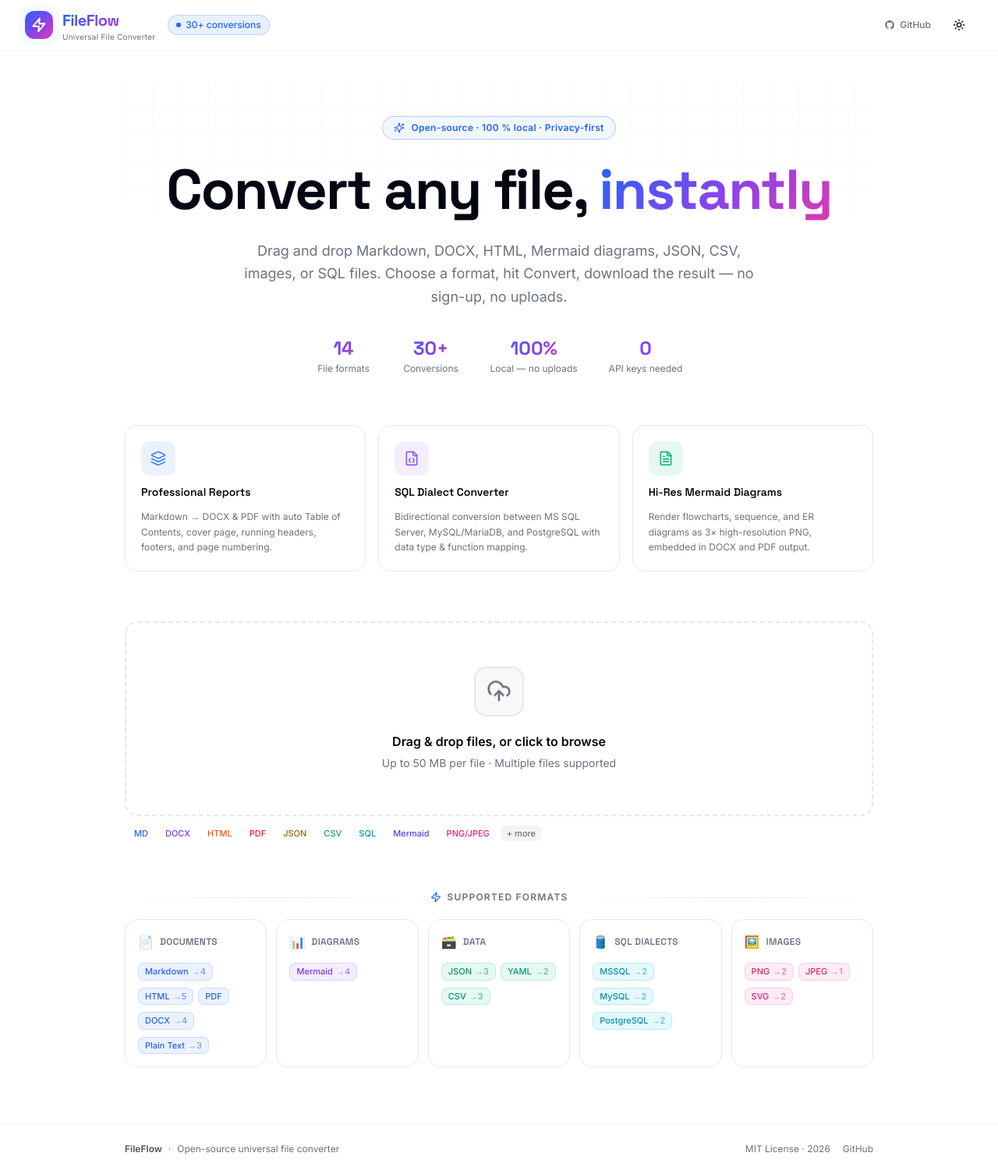
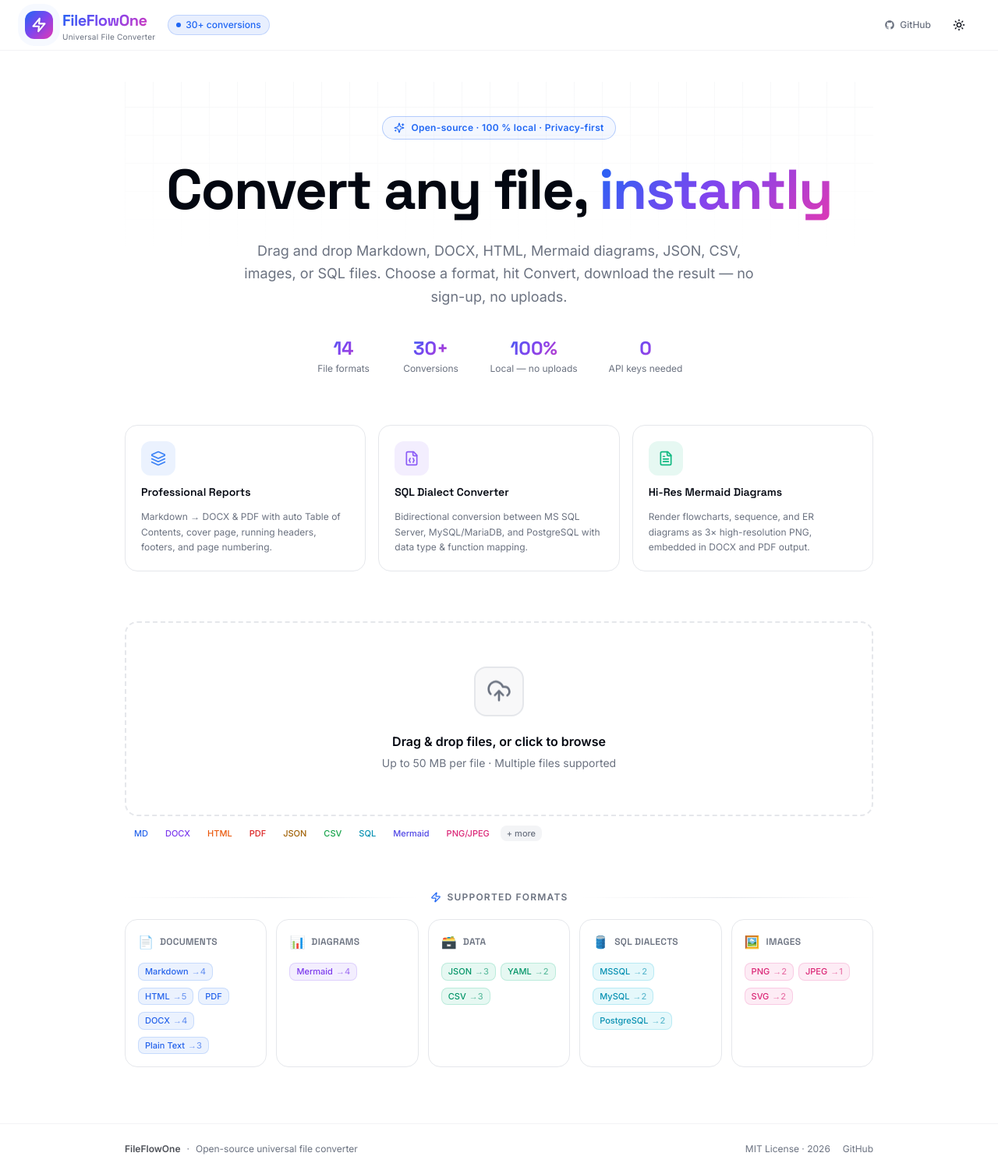
Before and after one commit to kavishkadinajara/fileflow, a Next.js app: page / in a window 1280 px wide. Shown: the whole page at 78% size. Built offline with nearby package versions, Linux system fonts and the light colour scheme.

Commit message:
Add hot-update files for layout and webpack with updated source maps and favicon

```diff
--- a/src/app/layout.tsx
+++ b/src/app/layout.tsx
@@ -12,7 +12,7 @@
 });
 
 export const metadata: Metadata = {
-  title: "FileFlow — Universal File Converter",
+  title: "FileFlowOne — Universal File Converter",
   description:
     "Convert Markdown, Mermaid diagrams, HTML, DOCX, PDF, JSON, YAML, CSV, SQL, and images — all locally. No uploads, no API keys.",
   keywords: ["file converter", "mermaid to pdf", "markdown to docx", "html to pdf", "json to csv", "sql dialect converter"],
@@ -29,7 +29,7 @@
             <footer className="border-t border-border/50 py-6 mt-8">
               <div className="container max-w-5xl flex flex-col sm:flex-row items-center justify-between gap-3 text-xs text-muted-foreground">
                 <div className="flex items-center gap-2">
-                  <span className="font-semibold text-foreground/70">FileFlow</span>
+                  <span className="font-semibold text-foreground/70">FileFlowOne</span>
                   <span>·</span>
                   <span>Open-source universal file converter</span>
                 </div>
--- a/src/components/Header.tsx
+++ b/src/components/Header.tsx
@@ -31,7 +31,7 @@
           {/* Brand name */}
           <div className="flex flex-col leading-none gap-0.5">
             <span className="font-display font-bold text-xl tracking-tight text-gradient">
-              FileFlow
+              FileFlowOne
             </span>
             <span className="text-[10px] text-muted-foreground hidden sm:block tracking-wide leading-none">
               Universal File Converter
```
Also changed, not shown: 2 other files (tests, documents, lock files or other folders).
